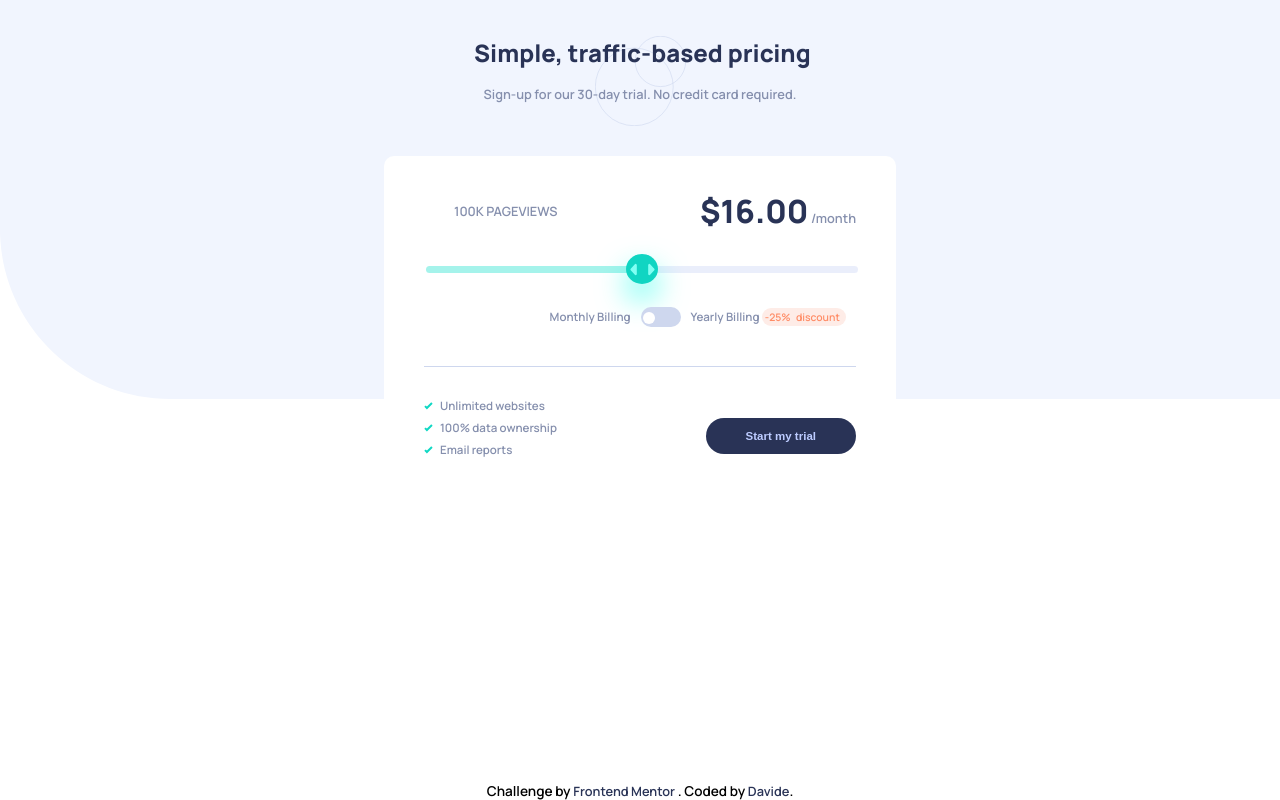
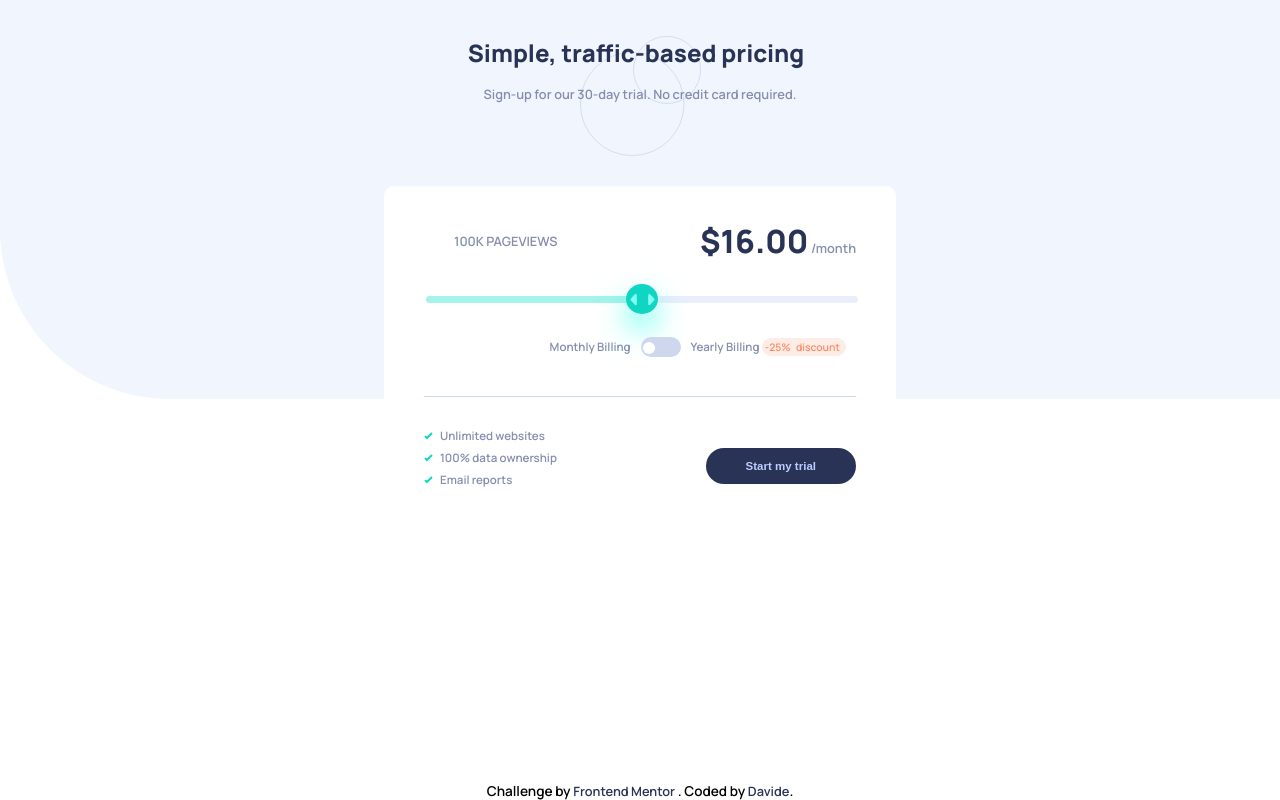
Before and after one commit to Da-vi-de/interactive-pricing-component, a plain HTML site: page index.html in a window 1280 px wide. Drawn offline with Linux system fonts and the light colour scheme.

Commit message:
style and functionality

```diff
--- a/style.css
+++ b/style.css
@@ -16,7 +16,7 @@
 
   }
 
-@media (min-width: 375px) {
+
 
 body {
     margin: 0;
@@ -100,6 +100,7 @@ body {
 h1 {
   font-size: 1rem;
   color: var(--dark-blue);
+  text-align: center;
 }
 
 h3 {
@@ -111,7 +112,7 @@ h3 {
     font-weight: 600;
     font-size: 0.85rem;
     color:  var(--grayish-blue);
-    padding: 0 0 1em 1em;
+    padding: 0 1em 0 1em;
     align-items: center;
     text-align: center;
 }
@@ -300,7 +301,6 @@ cursor: pointer;
     outline: none;
   }
 
-}
 
 @media (min-width: 500px) {
 
@@ -326,6 +326,7 @@ cursor: pointer;
      padding: 0 60px;
    }
 
+
   /* =====================================
        Slider, Switch button, Button
   ===================================== */
@@ -337,6 +338,14 @@ cursor: pointer;
 
 
 @media (min-width: 650px) {
+
+   /* =================
+       Typography
+   ================= */
+
+   h1 {
+    padding-right: 50px;
+   }
 
    /* =================
         Layout
@@ -414,17 +423,23 @@ cursor: pointer;
 
   body {
     background-size: contain;
+    height:100vh;
+    width:100vw;
   }
 
   .content-position {
     width: 50%;
   }
 
+  .header-container {
+    height: 15vh;
+  }
+
  /* =================
        Typography
  ================= */
 h1 {
-  margin-left: 25px;
+  margin-right: 18px;
 }
 
 }
@@ -437,16 +452,7 @@ h1 {
 
   .content-position {
     width: 40%;
-}
-
-
-/* =================
-       Typography
- ================= */
-
-h1 {
-  margin-left: 30px;
-}
+ }
 }
 
 @media (min-width: 1400px) {
@@ -464,7 +470,7 @@ h1 {
 
   h1 {
     font-size: 1.5rem;
-    margin-left: 80px;
+    margin-left: 10px;
   }
   }
 
```
